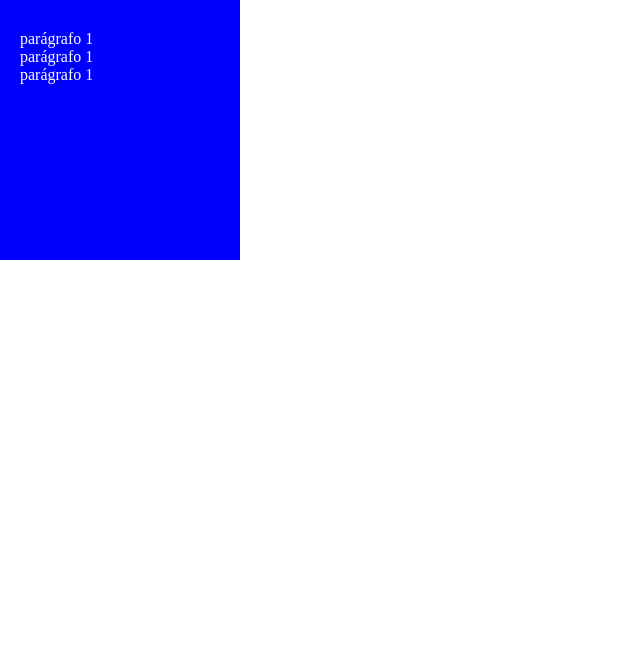
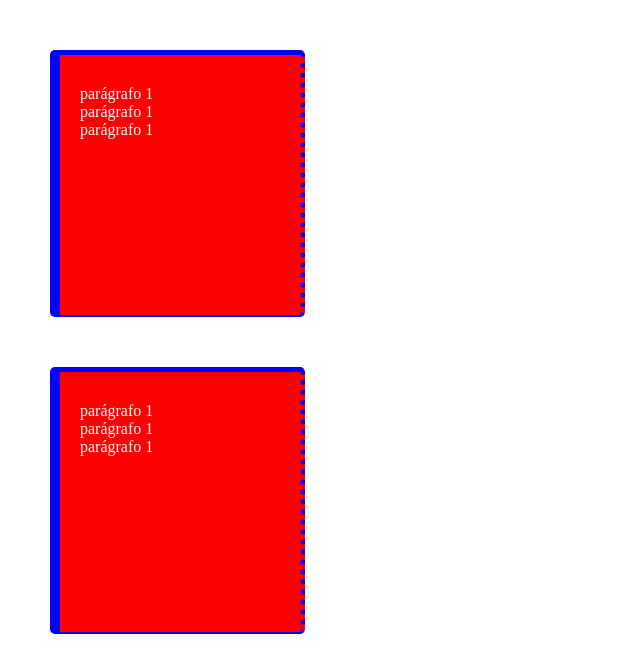
Before and after one commit to omarxlima/html-css, a plain HTML site: page css/boxmodel.html in a window 1280 px wide. Shown: the whole page, without its empty margins (0-640 px from the left). Drawn offline with Linux system fonts and the light colour scheme.

Commit message:
Adicionando css

```diff
--- a/css/boxmodel.html
+++ b/css/boxmodel.html
@@ -11,9 +11,16 @@
 
 <body>
     <div class="boxmodel">
-<p class="paragrafo-box">parágrafo 1</p>
-<p class="paragrafo-box">parágrafo 1</p>
-<p class="paragrafo-box">parágrafo 1</p>
+        <p class="paragrafo-box">parágrafo 1</p>
+        <p class="paragrafo-box">parágrafo 1</p>
+        <p class="paragrafo-box">parágrafo 1</p>
+
+    </div>
+
+    <div class="boxmodel">
+        <p class="paragrafo-box">parágrafo 1</p>
+        <p class="paragrafo-box">parágrafo 1</p>
+        <p class="paragrafo-box">parágrafo 1</p>
 
     </div>
 
--- a/css/style.css
+++ b/css/style.css
@@ -95,7 +95,7 @@ body {
 .boxmodel {
     height: 200px;
     width: 200px;
-    background-color: #00f;
+    background-color: red;
     padding: 20px;
 
     padding: 30px 20px 5px 10px;
@@ -106,9 +106,33 @@ body {
     /* especifico agrupado duas medidas - top-botton, rigth-left */
 
     padding: 30px 20px;
+    border: 3px solid blue;
+    border-width: 5px 10px 2px 10px;
+    border-right:  5px dotted blue;
+    border-radius: 5px;
+    margin: 50px;
+    display: block;
 }
 
 .paragrafo-box {
     color: #fff;
     margin: 0;
 }
+
+/* Position */
+/* Static */
+/* Relative */
+/* Fixed */
+/* absolute */
+/* Stick  */
+
+.div-position {
+    width: 500px;
+    height: 500px;
+    background-color: red;
+}
+
+
+.static {
+   position: static;
+}
```
Also changed, not shown: css/position.html (added, +19 -0 lines).
